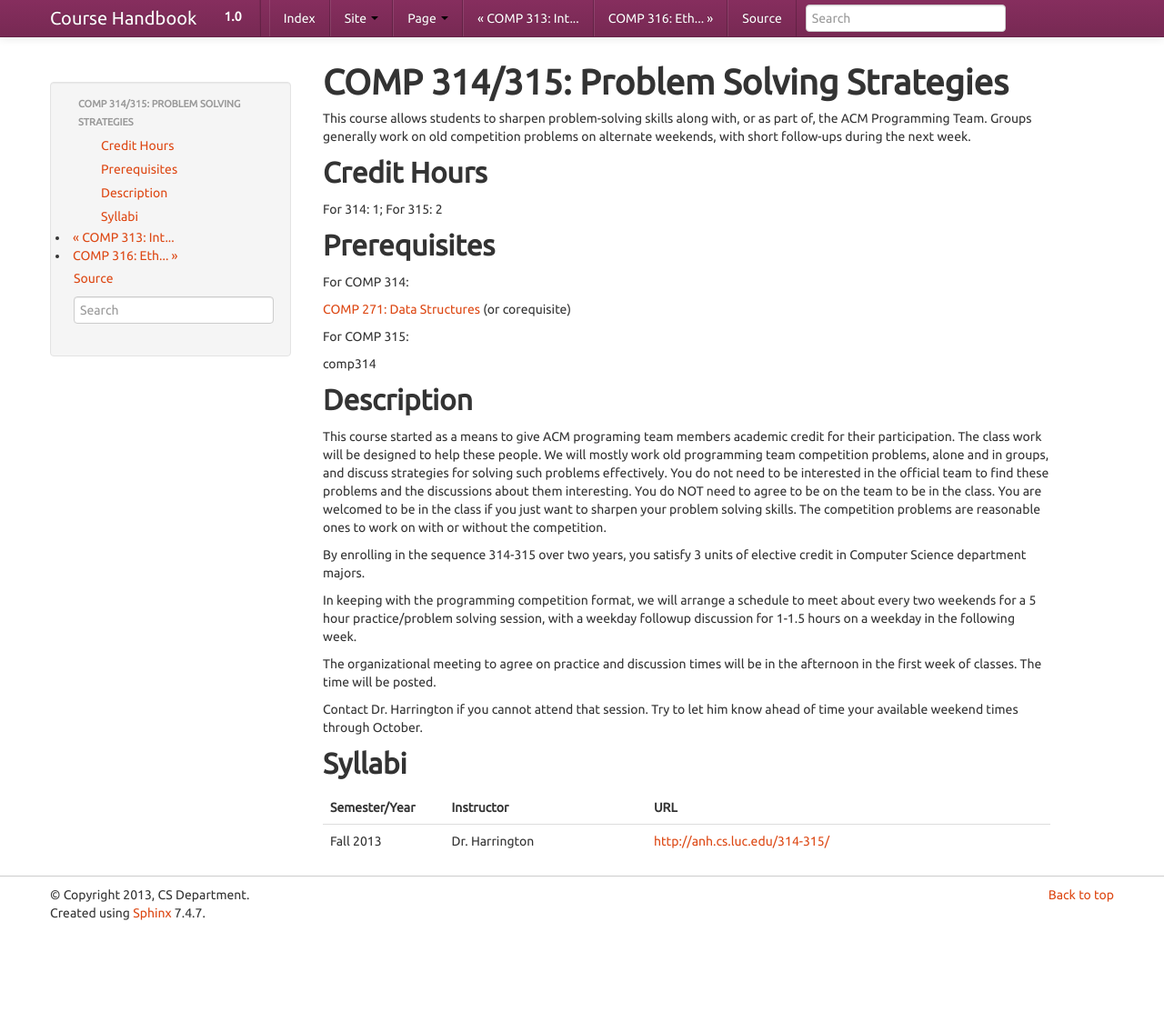
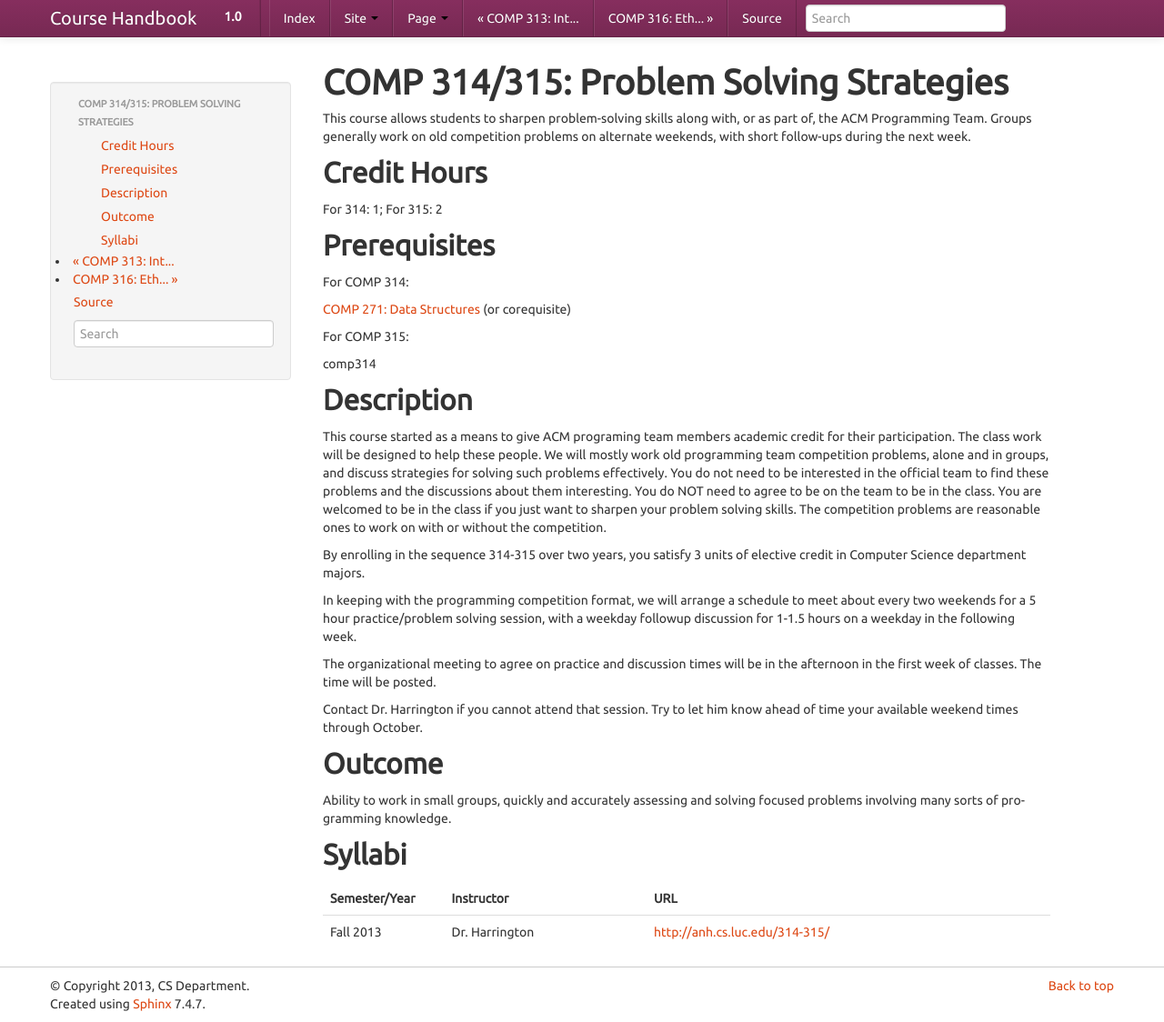
Before and after one commit to kyang5/coursedescriptions, a Sphinx documentation site: the page built from source/comp314-315.rst, in a window 1280 px wide and 1124 px high. Shown: the whole window at 91% size. Built offline with Sphinx 7.4.7, drawn with Linux system fonts in a browser that asks for light colours.

Commit message:
Updated COMP 314/315

```diff
--- a/source/comp314-315.rst
+++ b/source/comp314-315.rst
@@ -48,6 +48,11 @@ posted.
 Contact Dr. Harrington if you cannot attend that session. Try to let him
 know ahead of time your available weekend times through October.
 
+Outcome
+----------------------
+
+Ability to work in small groups, quickly and accurately assessing and solving focused problems involving many sorts of programming knowledge.
+
 Syllabi
 ----------------------
 
--- a/source/comp317.rst
+++ b/source/comp317.rst
@@ -1,5 +1,7 @@
 COMP 317: Social, Legal, and Ethical Issues in Computing
 ========================================================
+
+This course covers social, legal, and ethical issues commonly arising in key areas related to computing technologies.
 
 Credit Hours
 -----------------------
```
